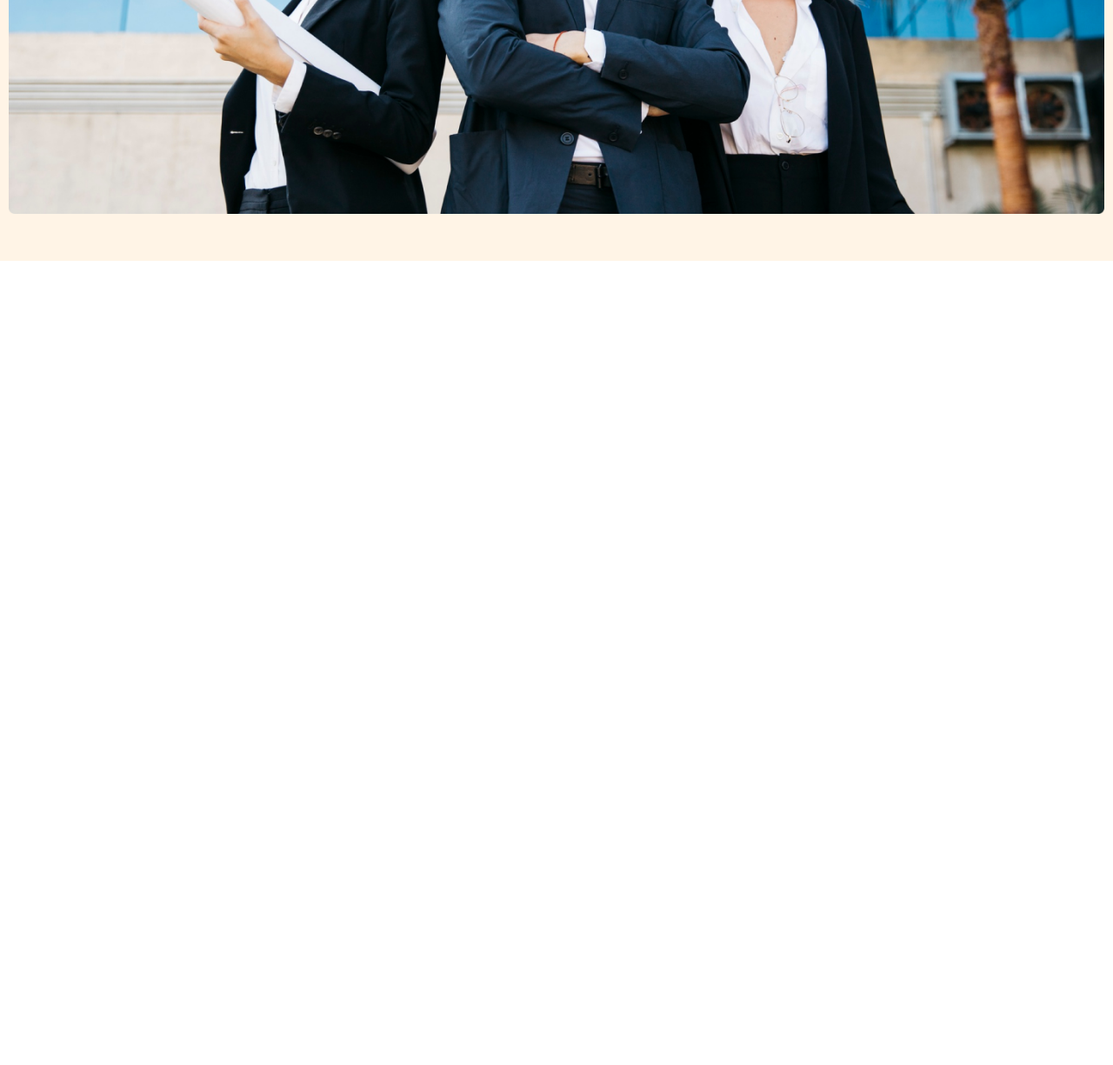
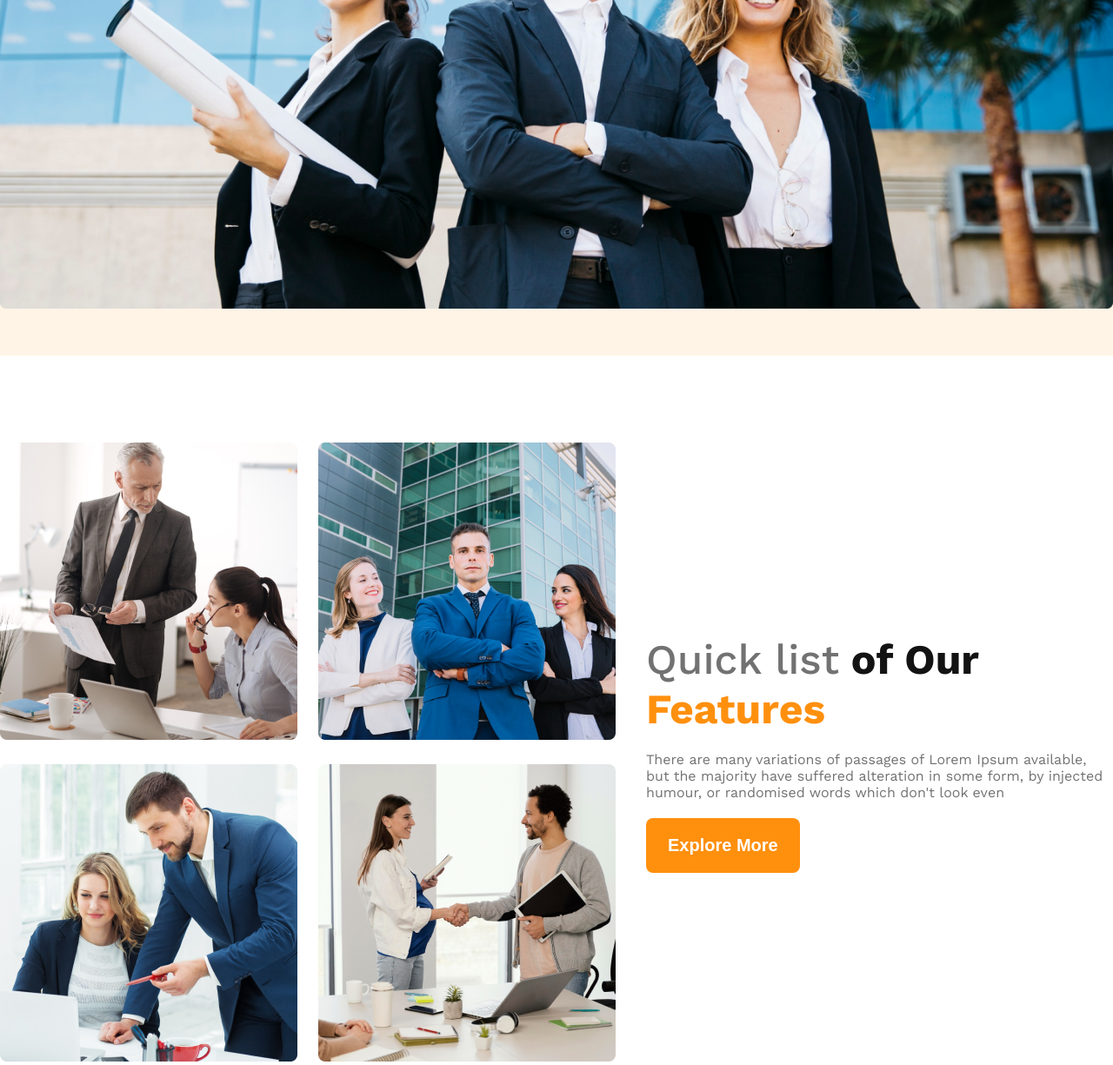
Before and after one commit to junayed17/G3-Architect, a plain HTML site: page index.html in a window 1280 px wide. Shown: the part 917-2142 px from the top of the page at 87% size. Before the commit the page ends 1217 px from the top, so only its background shows below. Drawn offline with nearby package versions, Linux system fonts and the light colour scheme.

Commit message:
added feature section

```diff
--- a/index.html
+++ b/index.html
@@ -10,7 +10,7 @@
 
 <body>
   <header class="header">
-    <div class="container">
+    <div class="container headerContainer">
       <nav class="display-flex navItems">
         <h3 class="logo work-sans-font color-dark-3"><a href="index.html">G3 Architect</a></h3>
         <ul class="nav-links display-flex">
@@ -26,7 +26,7 @@
           <h1 class="bannerTitle color-dark-1">
             Brand New Group of Architects
           </h1>
-          <p class="bannerDescription color-dark-3">
+          <p class="Description color-dark-3">
             There are many variations of passages of Lorem Ipsum available, but the majority have suffered alteration in some form,
             by injected humour, or randomised words which don't look even
           </p>
@@ -38,6 +38,22 @@
 
   </header>
   <main>
+    <section class="feature">
+      <div class="display-flex ContainerExtra">
+        <div class="imgContainer">
+          <div class="img"><img src="img/team1.png" alt=""></div>
+          <div class="img"><img src="img/team2.png" alt=""></div>
+          <div class="img"><img src="img/team3.png" alt=""></div>
+          <div class="img"><img src="img/team4.png" alt=""></div>
+        </div>
+        <div class="descriptionContainer">
+          <h3 class="title"><span class="color-dark-3 firstText">Quick list</span> <span class="color-dark-1 secondText">of Our</span> <span class="lastText">Features</span></h3>
+          <p class="Description color-dark-3">There are many variations of passages of Lorem Ipsum available, but the majority have suffered alteration in some form,
+          by injected humour, or randomised words which don't look even</p>
+          <a href="#"><button class="btnPrimary">Explore More</button></a>
+        </div>
+      </div>
+    </section>
 
   </main>
   <footer>
--- a/styles/style.css
+++ b/styles/style.css
@@ -40,6 +40,9 @@ img{
     transform: scale(1.1);
 }
 /* shered styles */
+section{
+  padding-top: 100px;
+}
 .display-flex{
   display: flex;
 }
@@ -53,17 +56,26 @@ img{
 .color-dark-3{
   color: #727272;
 }
+.container{
+  max-width: 1440px;
+  margin: 0 auto;
+  padding: 0 10px;
+
+}
+
+.Description{
+  font-size:1rem;
+  font-weight:400;
+  margin: 20px 0;
+}
 /* header style */
 .header{
   background: rgba(255,144,14,0.1);
 }
-.container{
-  max-width: 1440px;
-  margin: 0 auto;
-  padding: 50px 10px;
 
+.headerContainer{
+    padding: 50px 0;
 }
-
 .navItems{
   align-items: center;
   justify-content: space-between;
@@ -90,10 +102,33 @@ img{
   font-weight:700;
 
 }
-.bannerDescription{
-  font-size:1rem;
-  font-weight:400;
-  margin: 20px 0;
+/* featureContainer */
+.ContainerExtra{
+  align-items: center;
+  justify-content: space-between;
+  max-width: 1380px;
+  margin:0 auto;
+}
+.imgContainer{
+  display: grid;
+  grid-template-columns: repeat(2,1fr);
+  gap: 24px;
+}
+.descriptionContainer{
+  max-width:537px;
+
+}
+.feature .title{
+  font-size: 3rem;
+}
+.firstText{
+  font-weight: 500;
+}
+.secondText,.lastText{
+  font-weight: 700;
+}
+.lastText{
+  color: #FF900E;
 }
 /* header section responsive */
 @media screen  and (max-width:570px){
```
